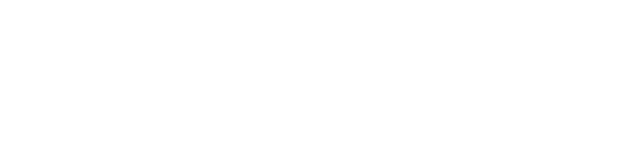
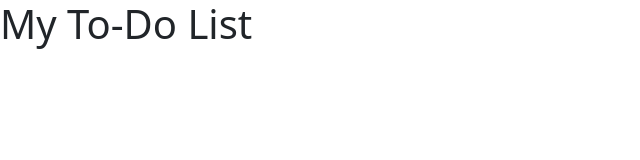
Before and after one commit to forgerlil/todo-oop-react, a plain HTML site: page index.html in a window 1280 px wide. Shown: the whole page, without its empty margins (0-640 px from the left). Drawn offline with nearby package versions, Linux system fonts and the light colour scheme.

Commit message:
Added Bootstrap import and main heading

```diff
--- a/index.html
+++ b/index.html
@@ -5,9 +5,12 @@
   <meta name="viewport" content="width=device-width, initial-scale=1.0">
   <title>To-do List App</title>
   <link rel="stylesheet" href="styles.css">
+  <link href="https://cdn.jsdelivr.net/npm/bootstrap@5.1.3/dist/css/bootstrap.min.css" rel="stylesheet" integrity="sha384-1BmE4kWBq78iYhFldvKuhfTAU6auU8tT94WrHftjDbrCEXSU1oBoqyl2QvZ6jIW3" crossorigin="anonymous">
 </head>
 <body>
-  <header></header>
+  <header>
+    <h1>My To-Do List</h1>
+  </header>
   <main></main>
   <footer></footer>
   <script src="main.js"></script>
```
